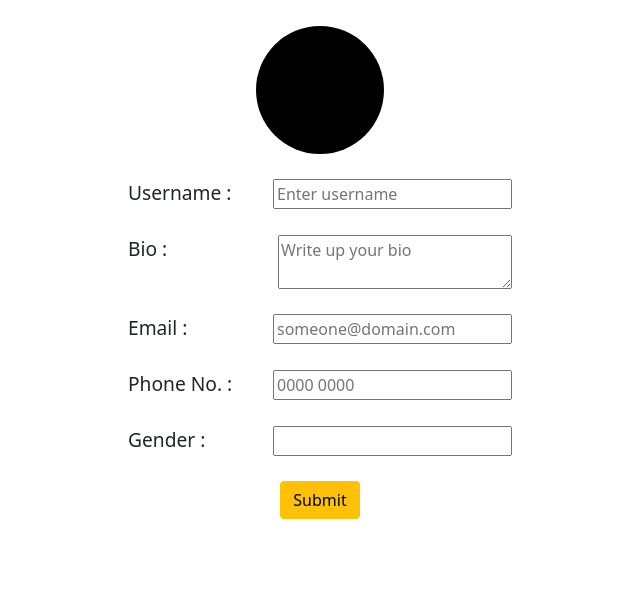
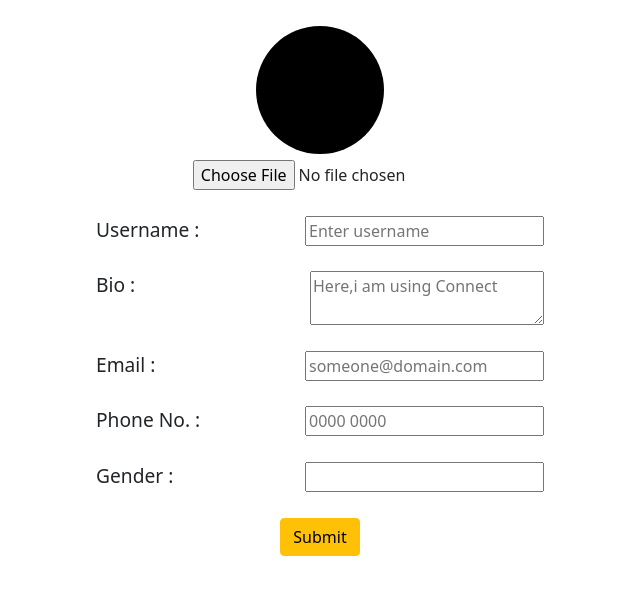
Before and after one commit to Sanat2002/Connect, a Django app: template connect1/templates/profile.html in a window 1280 px wide. Shown: the top 595 px of the page, without its empty margins (320-960 px from the left). Run offline with Django 3.2, Linux system fonts and the light colour scheme; the template is opened without the code that fills it, so the values that code supplies are empty.

Commit message:
working on profile page

```diff
--- a/connect1/templates/profile.html
+++ b/connect1/templates/profile.html
@@ -8,6 +8,9 @@
         integrity="sha384-1BmE4kWBq78iYhFldvKuhfTAU6auU8tT94WrHftjDbrCEXSU1oBoqyl2QvZ6jIW3" crossorigin="anonymous">
 
     <title>Connect - Profile</title>
+
+    <style>
+    </style>
 </head>
 
 <body>
@@ -15,31 +18,32 @@
     <form action="" method="POST">
         <div class="d-flex flex-column align-items-center" style="margin-top: 2vw;">
 
-            <div style="margin-bottom: 2vw;">
+            <div class="d-flex flex-column align-items-center" style="margin-bottom: 2vw;">
                 <div style="height: 10vw;width: 10vw;background-color: black;border-radius: 20vw;"></div>
+                <input type="file" name="" id="" style="margin-top: .5vw; margin-left: 4.5vw;">
             </div>
 
-            <div class="d-flex justify-content-between" style="margin-bottom: 2vw;width: 30vw;">
+            <div class="d-flex justify-content-between" style="margin-bottom: 2vw;width: 35vw;">
                 <div style="font-size: 1.5vw;">Username : </div>
                 <input type="text" required name="username" placeholder="Enter username">
             </div>
 
-            <div class="d-flex justify-content-between" style="margin-bottom: 2vw;width: 30vw;">
+            <div class="d-flex justify-content-between" style="margin-bottom: 2vw;width: 35vw;">
                 <div style="font-size: 1.5vw;">Bio : </div>
-                <textarea name="bio" id="" cols="23" rows="2" placeholder="Write up your bio"></textarea>
+                <textarea name="bio" id="" cols="23" rows="2" placeholder="Here,i am using Connect"></textarea>
             </div>
 
-            <div class="d-flex justify-content-between" style="margin-bottom: 2vw;width: 30vw;">
+            <div class="d-flex justify-content-between" style="margin-bottom: 2vw;width: 35vw;">
                 <div style="font-size: 1.5vw;">Email :</div>
                 <input type="email" required name="email" placeholder="someone@domain.com">
             </div>
 
-            <div class="d-flex justify-content-between" style="margin-bottom: 2vw;width: 30vw;">
+            <div class="d-flex justify-content-between" style="margin-bottom: 2vw;width: 35vw;">
                 <div style="font-size: 1.5vw;">Phone No. :</div>
                 <input type="number" name="phno" placeholder="0000 0000">
             </div>
 
-            <div class="d-flex justify-content-between" style="margin-bottom: 2vw;width: 30vw;">
+            <div class="d-flex justify-content-between" style="margin-bottom: 2vw;width: 35vw;">
                 <div style="font-size: 1.5vw;">Gender :</div>
                 <input type="text" name="gender">
             </div>
```
